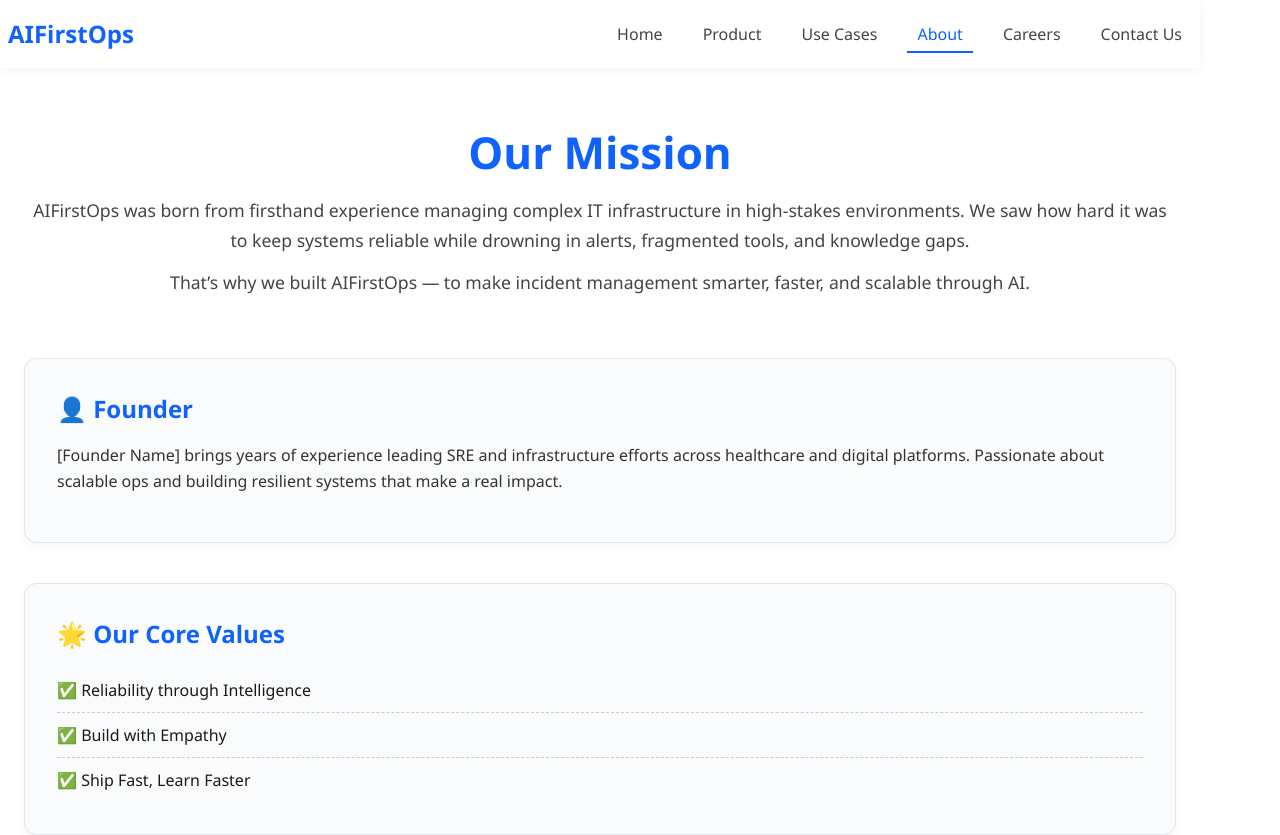
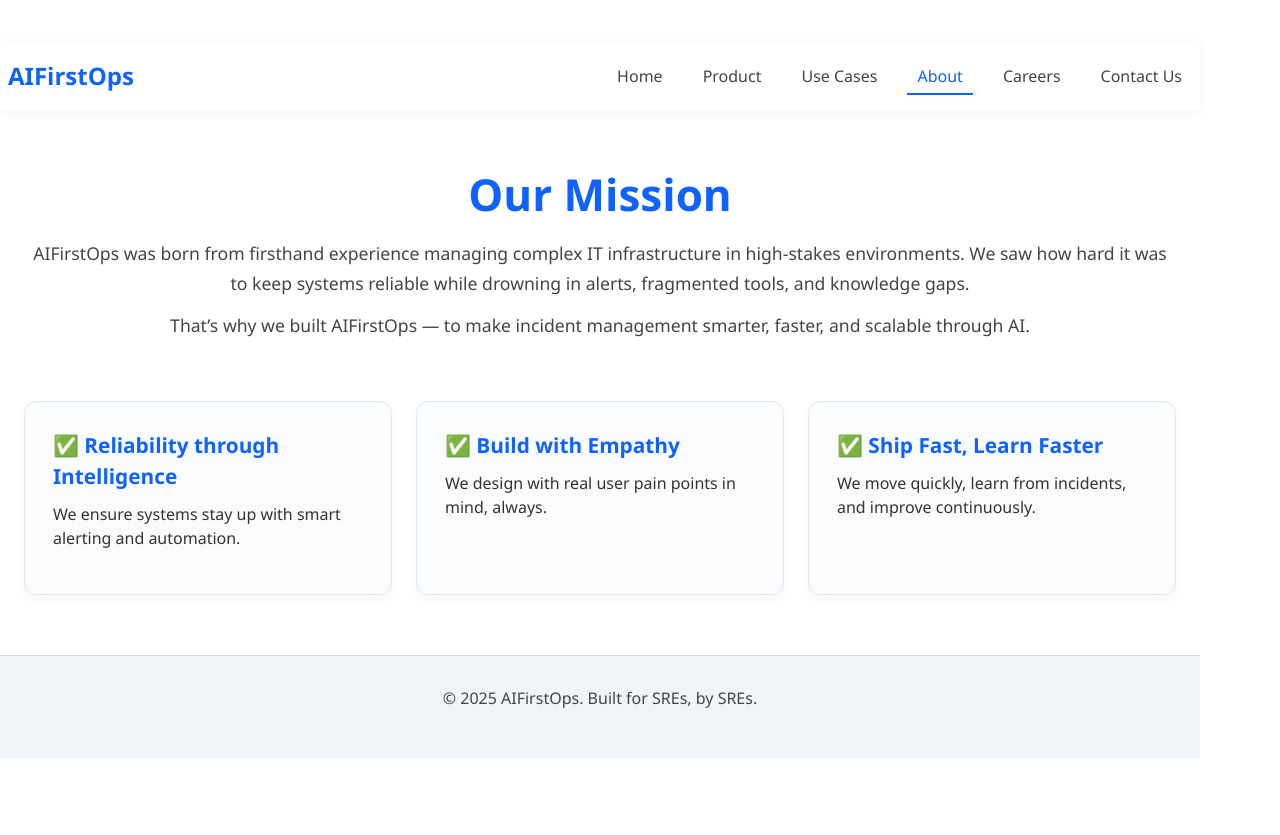
Before and after one commit to aifirstops/aifirstops, a React (Vite) app: page /about in a window 1280 px wide. Shown: the top 835 px of the page. After the commit the page ends 800 px from the top, so only its background shows below. Built offline with nearby package versions, Linux system fonts and the light colour scheme.

Commit message:
Added Banner component and redesigned About page with individual core value boxes

```diff
--- a/package.json
+++ b/package.json
@@ -24,6 +24,7 @@
     "eslint": "^9.30.1",
     "eslint-plugin-react-hooks": "^5.2.0",
     "eslint-plugin-react-refresh": "^0.4.20",
+    "gh-pages": "^6.3.0",
     "globals": "^16.3.0",
     "sass": "^1.89.2",
     "sass-embedded": "^1.89.2",
--- a/src/Styles/AboutPage.scss
+++ b/src/Styles/AboutPage.scss
@@ -24,12 +24,16 @@
     }
   }
 
-  .highlight-box {
+  .core-values-grid {
+    display: grid;
+    grid-template-columns: repeat(auto-fit, minmax(280px, 1fr));
+    gap: 24px;
+
+    .core-value-card {
       background-color: #f9fbfd;
       border: 1px solid #e0e6ed;
       border-radius: 12px;
-    padding: 32px;
-    margin-bottom: 40px;
+      padding: 28px;
       box-shadow: 0 4px 10px rgba(0, 0, 0, 0.04);
       transition: box-shadow 0.3s ease;
 
@@ -38,33 +42,16 @@
       }
 
       h2 {
-      font-size: 1.5rem;
+        font-size: 1.3rem;
         color: #0f62fe;
-      margin-bottom: 16px;
-      display: flex;
-      align-items: center;
-      gap: 10px;
+        margin-bottom: 10px;
       }
 
       p {
         font-size: 1rem;
         color: #333;
-      line-height: 1.6;
-    }
-
-    ul {
-      list-style: none;
-      padding-left: 0;
-
-      li {
-        font-size: 1rem;
-        padding: 10px 0;
-        border-bottom: 1px dashed #ccc;
-
-        &:last-child {
-          border-bottom: none;
+        line-height: 1.5;
       }
     }
   }
 }
-}
--- /dev/null
+++ b/src/components/Banner.jsx
@@ -0,0 +1,17 @@
+import React from 'react';
+import './Banner.scss';
+
+const Banner = () => {
+  return (
+    <div className="hero-banner">
+      <div className="hero-banner__text">
+        🚀 Revolutionize Your DevOps with <strong>AiFirstOps</strong>
+      </div>
+      <p className="hero-banner__subtext">
+        Supercharge your operations with AI automation, precision, and speed.
+      </p>
+    </div>
+  );
+};
+
+export default Banner;
--- /dev/null
+++ b/src/components/Banner.scss
@@ -0,0 +1,33 @@
+.hero-banner {
+  background: linear-gradient(135deg, #1e3a8a, #2563eb, #3b82f6);
+  color: white;
+  padding: 30px 20px;
+  text-align: center;
+  animation: fadeIn 1s ease-in-out;
+  box-shadow: 0 4px 20px rgba(0, 0, 0, 0.2);
+  border-radius: 8px;
+  margin: 20px;
+
+  &__text {
+    font-size: 2rem;
+    font-weight: 700;
+    text-shadow: 0 0 10px rgba(255, 255, 255, 0.3);
+    animation: pulseText 2.5s infinite;
+  }
+
+  &__subtext {
+    margin-top: 10px;
+    font-size: 1.1rem;
+    color: #e0eaff;
+  }
+}
+
+@keyframes fadeIn {
+  from { opacity: 0; transform: translateY(-10px); }
+  to { opacity: 1; transform: translateY(0); }
+}
+
+@keyframes pulseText {
+  0%, 100% { text-shadow: 0 0 10px rgba(255,255,255,0.3); }
+  50% { text-shadow: 0 0 20px rgba(255,255,255,0.6); }
+}
--- a/src/pages/AboutPage.jsx
+++ b/src/pages/AboutPage.jsx
@@ -3,9 +3,18 @@
 
 export default function AboutPage() {
   const values = [
-    "✅ Reliability through Intelligence",
-    "✅ Build with Empathy",
-    "✅ Ship Fast, Learn Faster"
+    {
+      title: "✅ Reliability through Intelligence",
+      description: "We ensure systems stay up with smart alerting and automation."
+    },
+    {
+      title: "✅ Build with Empathy",
+      description: "We design with real user pain points in mind, always."
+    },
+    {
+      title: "✅ Ship Fast, Learn Faster",
+      description: "We move quickly, learn from incidents, and improve continuously."
+    }
   ];
 
   return (
@@ -23,22 +32,13 @@
         </p>
       </div>
 
-      <div className="highlight-box founder">
-        <h2>👤 Founder</h2>
-        <p>
-          [Founder Name] brings years of experience leading SRE and infrastructure efforts across
-          healthcare and digital platforms. Passionate about scalable ops and building
-          resilient systems that make a real impact.
-        </p>
-      </div>
-
-      <div className="highlight-box values">
-        <h2>🌟 Our Core Values</h2>
-        <ul>
-          {values.map((val, idx) => (
-            <li key={idx}>{val}</li>
-          ))}
-        </ul>
+      <div className="core-values-grid">
+        {values.map((val, idx) => (
+          <div className="core-value-card" key={idx}>
+            <h2>{val.title}</h2>
+            <p>{val.description}</p>
+          </div>
+        ))}
       </div>
     </section>
   );
--- a/src/pages/LandingPage.jsx
+++ b/src/pages/LandingPage.jsx
@@ -2,6 +2,7 @@
 import { motion } from "framer-motion";
 import { Link } from "react-router-dom";
 import "../Styles/LandingPage.scss";
+import Banner from "../components/Banner";
 
 export default function LandingPage() {
   const features = [
@@ -40,6 +41,9 @@
               className="hero-logo"
             />
           </div>
+
+          {/* Banner comes immediately below the logo */}
+          <Banner />
 
           <motion.h1
             className="hero-title"
```
Also changed, not shown: 2 other files (tests, documents, lock files or other folders). Lines whose indentation alone changed are shown as unchanged.
